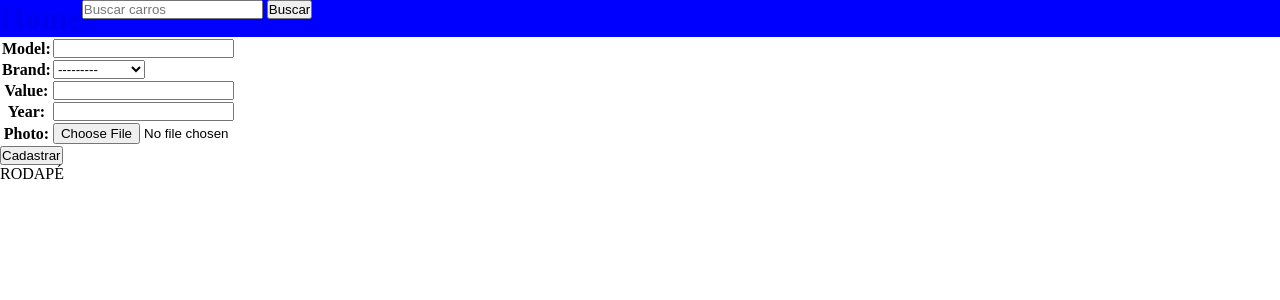
After one commit to Samuel-Lima-dev/Revendas_Carros, a Django app: page /newcar/ in a window 1280 px wide. The commit adds this page. Shown: the top 300 px of the page. Run offline with Django 5.2, Linux system fonts and the light colour scheme; data comes from the database, SQL or seed files in the repository; both versions use the stored data as it was after the commit.

Commit message:
Adicionando funcionalidade de cadastro de carros

```diff
--- a/app/settings.py
+++ b/app/settings.py
@@ -113,5 +113,7 @@ STATICFILES_DIRS = [BASE_DIR / 'static']
 
 DEFAULT_AUTO_FIELD = 'django.db.models.BigAutoField'
 
-MEDIA_ROOT = os.path.join(BASE_DIR, 'media')
-MEDIA_URL = '/media/'
+# Importar a biblioteca Os
+#
+MEDIA_ROOT = os.path.join(BASE_DIR, 'media') # Caminho do sistema onde será salvo o arquivo dos uploads
+MEDIA_URL = '/media/' # Caminho da url onde o mavegador acessa os arquivos
--- a/app/templates/base.html
+++ b/app/templates/base.html
@@ -1,17 +1,28 @@
+{% load static %}
 <!DOCTYPE html>
 <html lang="pt-br">
 <head>
     <meta charset="UTF-8">
     <meta name="viewport" content="width=device-width, initial-scale=1.0">
-    <link rel="stylesheet" href="../../static/css/base/base.css">
+    <link rel="stylesheet" href="{% static 'css/base/base.css' %}">
+    <link rel="stylesheet" href="{% static 'cars/home_page.css' %}">
+
     <title>{% block title%} {%endblock%}</title>
 </head>
 <body>
 
-     <form class="form_busca" method="GET" action="{% url 'car_list' %}">
-        <input type="text" name="search" placeholder="Buscar carros">
-        <button type="submit">Buscar</button>
-    </form>
+    <head>
+        <div class="head">
+            <h1><a href="http://127.0.0.1:8000/index/">Home</a></h1>
+
+            <form class="form_busca" method="GET" action="{% url 'car_list' %}">
+                <input type="text" name="search" placeholder="Buscar carros">
+                <button type="submit">Buscar</button>
+            </form>
+
+        </div>
+    </head>
+
 
 
 <main>
--- a/app/urls.py
+++ b/app/urls.py
@@ -3,12 +3,14 @@ from django.urls import path
 from django.conf import settings
 from django.conf.urls.static import static
 
-from cars.views import car_views
+from cars.views import car_views, car_registration
+
 
 urlpatterns = [
     path('admin/', admin.site.urls),
-    path('index/', car_views, name='car_list')
+    path('index/', car_views, name='car_list'),
+    path('newcar/', car_registration, name='newcar')
 
 ]
-urlpatterns += static(settings.MEDIA_URL, document_root=settings.MEDIA_ROOT)
-urlpatterns += static(settings.STATIC_URL, document_root=settings.STATICFILES_DIRS[0])
+urlpatterns += static(settings.MEDIA_URL, document_root=settings.MEDIA_ROOT) # Serve arquivos de midia
+urlpatterns += static(settings.STATIC_URL, document_root=settings.STATICFILES_DIRS[0]) # Serve arquivos estaticos
--- /dev/null
+++ b/cars/form.py
@@ -0,0 +1,26 @@
+from django import forms
+from cars.models import Brand, Car
+
+# Formulario para registro de carros
+class CarRegistrationForm(forms.Form):
+    model = forms.CharField(max_length=200)
+    brand = forms.ModelChoiceField(Brand.objects.all()) # Campo é uma chave estrangeira da tabela Brand (Mostar todas as marcas disponiveis)
+    value = forms.FloatField()
+    year = forms.IntegerField()
+    photo = forms.ImageField()
+
+    # metodo para salvar o novo carro no banco de dados
+    def save(self):
+
+        # nova instancia de carro que será salva no banco
+        car = Car(
+            model = self.cleaned_data['model'],
+            brand = self.cleaned_data['brand'],
+            value = self.cleaned_data['value'],
+            year = self.cleaned_data['year'],
+            photo = self.cleaned_data['photo'],
+        )
+
+        # Salva no banco de dados
+        car.save()
+        return car
--- a/cars/models.py
+++ b/cars/models.py
@@ -1,23 +1,25 @@
 from django.db import models
 
 
-## Marcas
+## Tabela de Marcas de carros
 class Brand(models.Model):
     id = models.AutoField(primary_key=True),
     name = models.CharField(max_length=100)
 
+    #Retornar o nome da marca
     def __str__(self):
         return self.name
 
 
-## Carros
+## Tabela de Carros
 class Car(models.Model):
     id = models.AutoField(primary_key=True)
     model = models.CharField(max_length=200)
-    brand = models.ForeignKey(Brand, on_delete=models.PROTECT, null=True)
+    brand = models.ForeignKey(Brand, on_delete=models.PROTECT, null=True) #Chave estrangeira
     value = models.FloatField(blank=True, null=True)
     year = models.IntegerField(blank=True, null=True)
-    photo = models.ImageField(upload_to='cars/', blank=True, null=True)
+    photo = models.ImageField(upload_to='cars/', blank=True, null=True) # pasta onde será feito o upload da imagem
 
+    # retornar o modelo do carro ao invés de " object " que é o padrão
     def __str__(self):
         return self.model
--- a/cars/templates/home_page.html
+++ b/cars/templates/home_page.html
@@ -1,15 +1,16 @@
 {% extends "base.html" %}
-
     {%block content%}
 
         {% if cars %}
             {%for car in cars%}
+                <div class="card_conteiner">
                     {% if car.photo%}
                         <img src="{{ car.photo.url }}">
                     {%endif%}
                     <h2>{{car.brand}} {{car.model}} </h2>
                     <h3>Ano: {{car.year}}</h3>
                     <h1>R$ {{car.value}}</h1>
+                </div>
             {%endfor%}
         {%else%}
             <p calss="no-results">Nenhum valor encontrado</p>
--- /dev/null
+++ b/cars/templates/new_car.html
@@ -0,0 +1,13 @@
+{% extends "base.html" %}
+
+{% block content %}
+    <form class="form_register" method="post" enctype="multipart/form-data">
+        {% csrf_token %}
+
+        <table>
+            {{ new_car_form.as_table }}
+        </table>
+
+        <button type="submit">Cadastrar</button>
+    </form>
+{% endblock %}
--- a/cars/views.py
+++ b/cars/views.py
@@ -1,8 +1,10 @@
-from django.shortcuts import render
+from django.shortcuts import render, redirect
 from cars.models import Car
+from cars.form import CarRegistrationForm
 
 
-
+# Consulta os carros do banco e retrona para pagina html
+# Consulta de forma filtrada através da buscaa do ususario
 def car_views(request):
     car = Car.objects.all().order_by('model') ##busca todos os carros
 
@@ -16,3 +18,27 @@ def car_views(request):
         'home_page.html',
         {'cars': car}
     )
+
+
+#
+def car_registration(request):
+
+    if request.method == 'POST':
+        #pegando os dados enviado no formulario, através do método post
+        # (request.files ) para quando o formulario estivar o atributo
+        # encytype="multipart/form-data"
+        new_car_form = CarRegistrationForm(request.POST, request.FILES)
+
+        #Verificar se os dados enviado no formulario são validos
+        if new_car_form.is_valid():
+            new_car_form.save()
+            return redirect('newcar') # redirecionar para a pagina newcar após os dados serem salvos
+    else:
+        new_car_form = CarRegistrationForm()
+
+
+    return render(
+        request,
+        'new_car.html',
+        {'new_car_form': new_car_form}
+    )
--- a/static/css/base/base.css
+++ b/static/css/base/base.css
@@ -0,0 +1,34 @@
+*{
+    padding: 0px;
+    margin: 0px;
+}
+
+.head{
+    display: flex;
+    background-color: rgb(0, 0, 255);
+}
+.head h1{
+    color: white;
+}
+.card_conteiner{
+    display: block;
+    justify-items: center;
+    justify-content: center;
+    width: 400px;
+    background-color: rgb(224, 224, 224);
+    border-radius: 5%;
+    padding: 20px;
+    margin: 30px;
+
+}
+.card_conteiner img{
+    display: block;
+    justify-items: center;
+    justify-content: center;
+    width:  100%;
+    height: 300px;
+}
+
+a{
+    text-decoration: none;
+}
```
Also changed, not shown: cars/admin.py (+5 -5 lines), db.sqlite3, media/cars/Golf_2015_Volkswagen_Q5rltzX.jpeg (added). Lines whose indentation alone changed are shown as unchanged.
